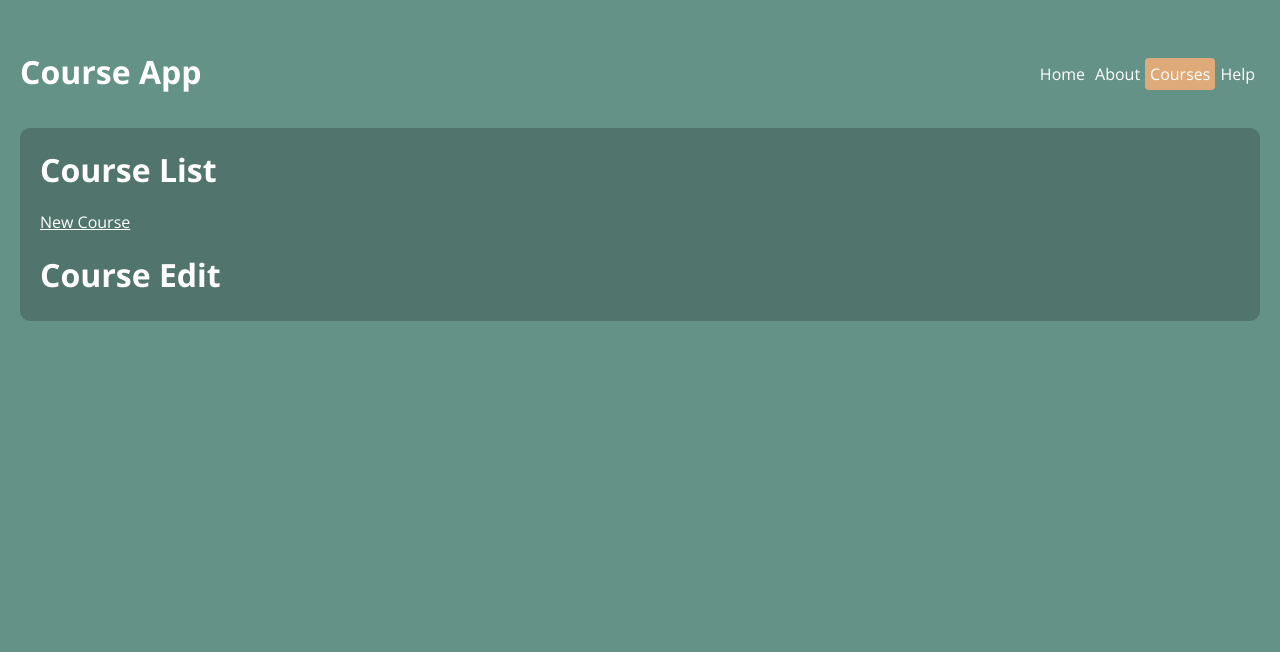
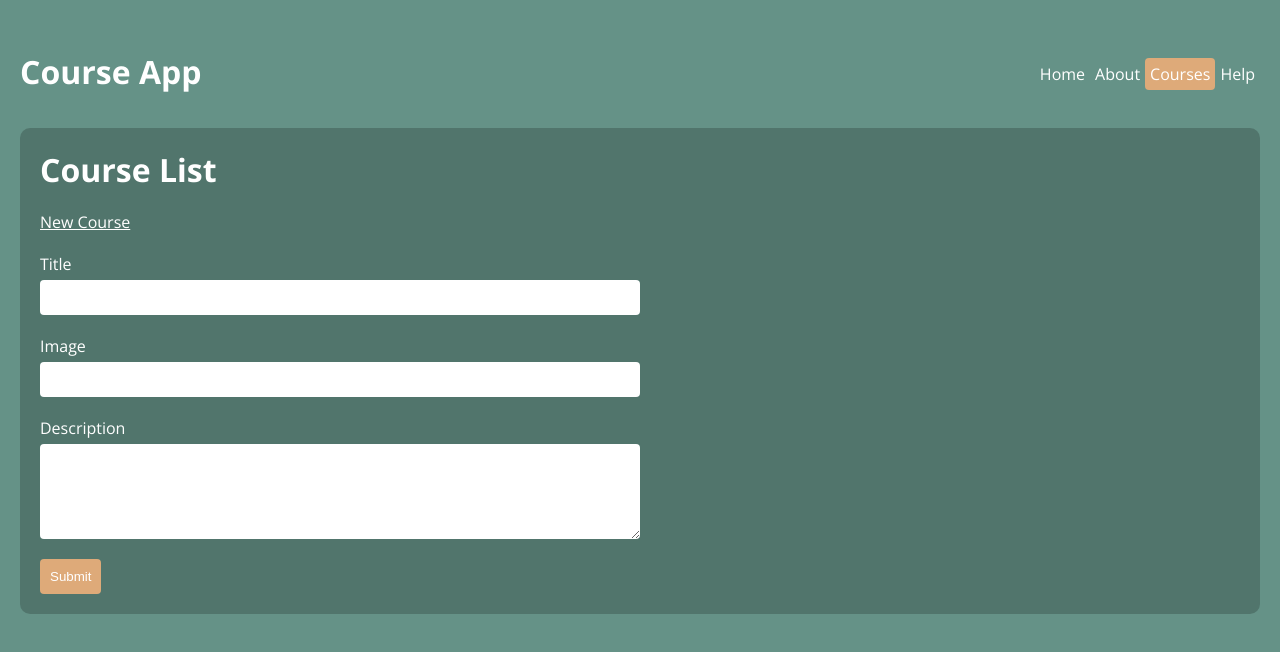
Before and after one commit to MelihDincer/01-course-app, a React (Vite) app: page /courses/create in a window 1280 px wide. Shown: the top 652 px of the page. Built offline with nearby package versions, Linux system fonts and the light colour scheme.

Commit message:
24 Mayıs first commit. -Yeni kurs ekleme işlemi 👍🏼.

```diff
--- a/src/App.jsx
+++ b/src/App.jsx
@@ -11,7 +11,7 @@ import CourseDetailsPage, {
   courseDetailsLoader,
 } from "./pages/course/CourseDetails";
 import CourseLayout from "./layouts/CourseLayout";
-import CourseCreatePage from "./pages/course/CourseCreate";
+import CourseCreatePage, { courseAction } from "./pages/course/CourseCreate";
 import CourseEditPage from "./pages/course/CourseEdit";
 
 // const routers_1 = (
@@ -65,6 +65,7 @@ const router = createBrowserRouter([
           {
             path: "create",
             element: <CourseCreatePage />,
+            action: courseAction,
           },
         ],
       },
--- a/src/index.css
+++ b/src/index.css
@@ -92,7 +92,8 @@ form textarea {
   padding: 10px;
   border-radius: 4px;
   border: 0;
-  width: 300px;
+  width: 100%;
+  max-width: 600px;
   color: #000;
 }
 
--- a/src/pages/course/CourseCreate.jsx
+++ b/src/pages/course/CourseCreate.jsx
@@ -1,3 +1,25 @@
+import { redirect } from "react-router";
+import CourseForm from "./CourseForm";
+
 export default function CourseCreatePage() {
-  return <h1>Course Edit</h1>;
+  return <CourseForm />;
 }
+
+export async function courseAction({ request, params }) {
+  const data = await request.formData();
+
+  const eventData = {
+    title: data.get("title"),
+    image: data.get("image"),
+    description: data.get("description"),
+  };
+  const response = await fetch("http://localhost:5000/courses", {
+    method: "POST",
+    headers: { "Content-Type": "application/json" },
+    body: JSON.stringify(eventData),
+  });
+
+  if (response.ok) {
+    return redirect("/courses");
+  }
+}
--- a/src/pages/course/CourseEdit.jsx
+++ b/src/pages/course/CourseEdit.jsx
@@ -1,6 +1,7 @@
 import { useRouteLoaderData } from "react-router";
+import CourseForm from "./CourseForm";
 
 export default function CourseEditPage() {
   const course = useRouteLoaderData("course-details");
-  return <h1>Course Edit: {course.title}</h1>;
+  return <CourseForm data={course} />;
 }
--- /dev/null
+++ b/src/pages/course/CourseForm.jsx
@@ -0,0 +1,38 @@
+import { Form } from "react-router";
+
+export default function CourseForm({ data }) {
+  return (
+    <Form method="post">
+      <div>
+        <label htmlFor="title">Title</label>
+        <input
+          type="text"
+          name="title"
+          id="title"
+          required
+          defaultValue={data ? data.title : ""}
+        />
+      </div>
+      <div>
+        <label htmlFor="image">Image</label>
+        <input
+          type="text"
+          name="image"
+          id="image"
+          required
+          defaultValue={data ? data.image : ""}
+        />
+      </div>
+      <div>
+        <label htmlFor="description">Description</label>
+        <textarea
+          name="description"
+          required
+          rows={5}
+          defaultValue={data ? data.description : ""}
+        ></textarea>
+      </div>
+      <button type="submit">Submit</button>
+    </Form>
+  );
+}
```
